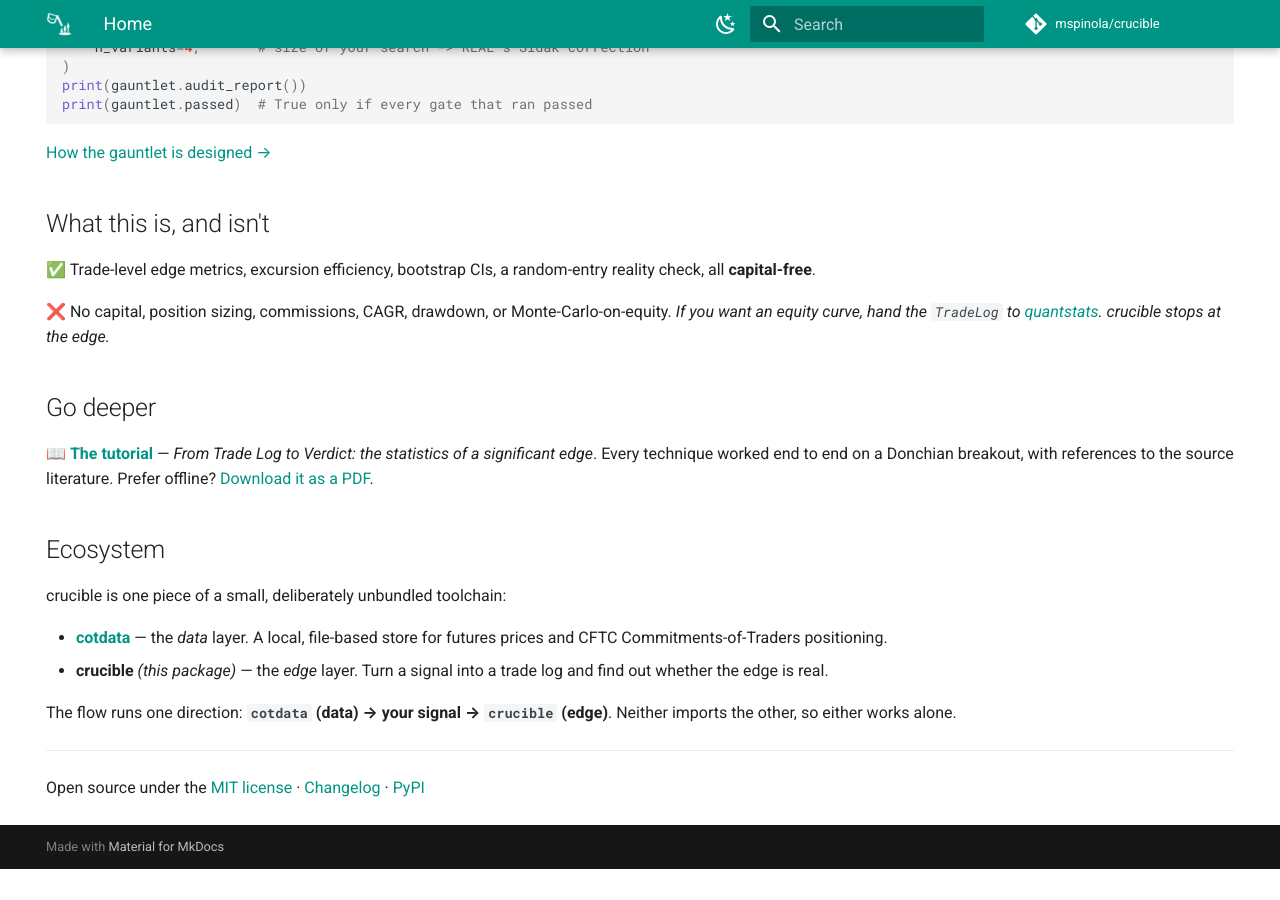
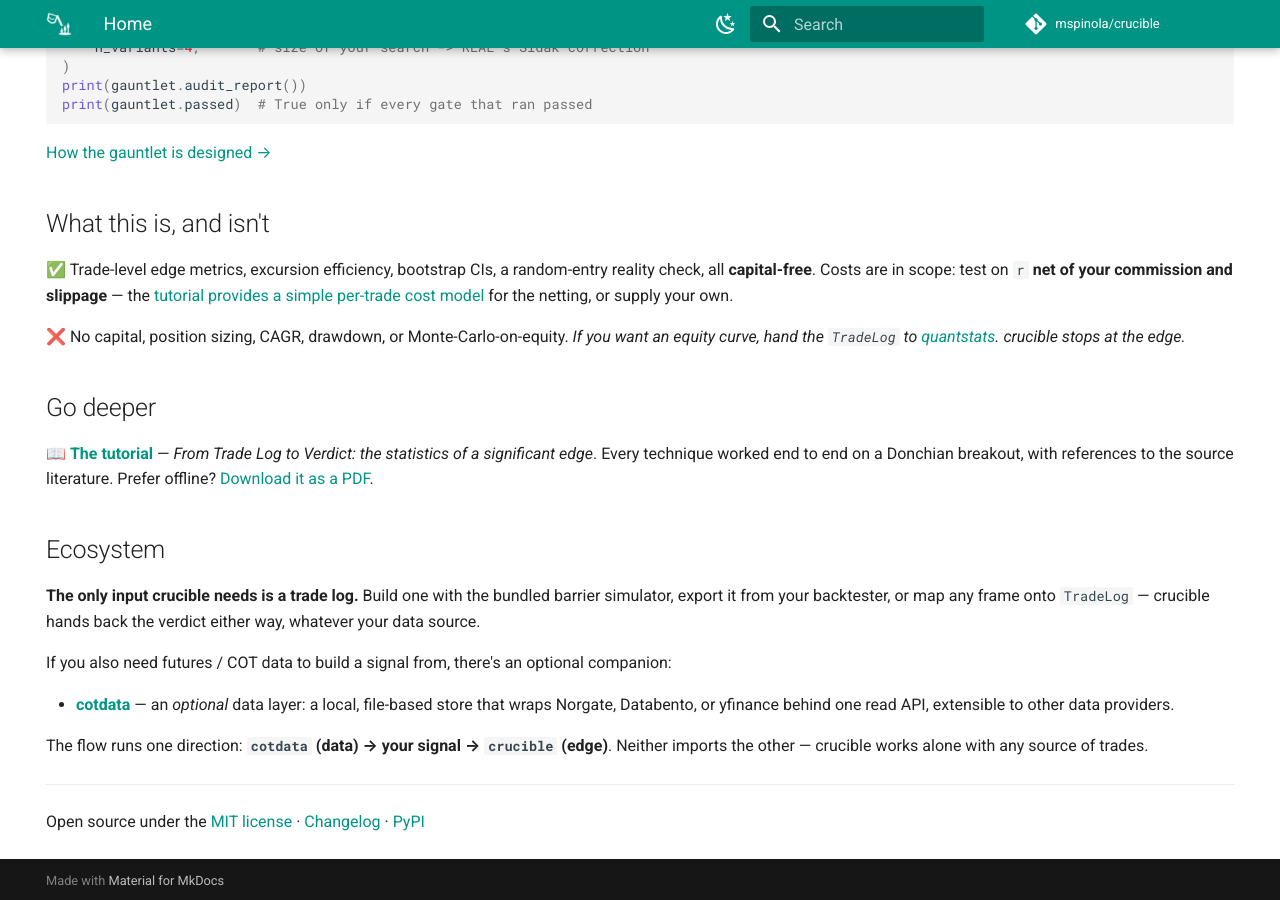
Before and after one commit to mspinola/crucible, an MkDocs documentation site: the page built from docs/index.md, in a window 1280 px wide and 900 px high, scrolled down 2535 px. Built offline with MkDocs 1.6.1 and Material for MkDocs 9.7.7, drawn with Linux system fonts in a browser that asks for light colours; comment, search, counter and statistics services are not loaded; before the commit the page ends 3404 px from its top, so only the background shows below that.

Commit message:
docs: costs are in scope; cotdata is an optional companion (#71)
Two corrections to the landing page and README:

- "No commissions" oversold the exclusion. Testing on r net of your
  commission and slippage is in scope, and the tutorial documents a
  simple per-trade cost model (cost_usd / risk_usd, with the fixed
  haircut as the floor). Move costs to the "is" side and link the
  tutorial's netting recipe; the "isn't" list keeps capital, sizing,
  CAGR, drawdown, and MC-on-equity.

- The ecosystem section read as if cotdata were part of the pipeline.
  Lead with the actual contract (the only input crucible needs is a
  trade log, from any source) and describe cotdata as an optional
  companion: a common wrapper around Norgate, Databento, or yfinance
  behind one read API, extensible to other data providers.


Claude-Session: https://claude.ai/code/session_01M3dvdfiAyaEuGfUaY9Z9g9

Co-authored-by: Claude <noreply@anthropic.com>

```diff
--- a/docs/index.md
+++ b/docs/index.md
@@ -179,10 +179,13 @@ print(gauntlet.passed)  # True only if every gate that ran passed
 ## What this is, and isn't
 
 ✅ Trade-level edge metrics, excursion efficiency, bootstrap CIs, a
-random-entry reality check, all **capital-free**.
+random-entry reality check, all **capital-free**. Costs are in scope: test on
+`r` **net of your commission and slippage** — the
+[tutorial provides a simple per-trade cost model](tutorial.md#1-the-substrate-a-risk-normalized-trade-log-r-multiples)
+for the netting, or supply your own.
 
-❌ No capital, position sizing, commissions, CAGR, drawdown, or
-Monte-Carlo-on-equity. *If you want an equity curve, hand the `TradeLog` to
+❌ No capital, position sizing, CAGR, drawdown, or Monte-Carlo-on-equity. *If
+you want an equity curve, hand the `TradeLog` to
 [quantstats](https://github.com/ranaroussi/quantstats). crucible stops at the
 edge.*
 
@@ -195,16 +198,21 @@ Prefer offline? [Download it as a PDF](https://mspinola.github.io/crucible/tutor
 
 ## Ecosystem
 
-crucible is one piece of a small, deliberately unbundled toolchain:
+**The only input crucible needs is a trade log.** Build one with the bundled
+barrier simulator, export it from your backtester, or map any frame onto
+`TradeLog` — crucible hands back the verdict either way, whatever your data
+source.
 
-- **[cotdata](https://github.com/mspinola/cotdata)** — the *data* layer. A
-  local, file-based store for futures prices and CFTC Commitments-of-Traders
-  positioning.
-- **crucible** *(this package)* — the *edge* layer. Turn a signal into a trade
-  log and find out whether the edge is real.
+If you also need futures / COT data to build a signal from, there's an
+optional companion:
+
+- **[cotdata](https://github.com/mspinola/cotdata)** — an *optional* data
+  layer: a local, file-based store that wraps Norgate, Databento, or yfinance
+  behind one read API, extensible to other data providers.
 
 The flow runs one direction: **`cotdata` (data) → your signal → `crucible`
-(edge)**. Neither imports the other, so either works alone.
+(edge)**. Neither imports the other — crucible works alone with any source of
+trades.
 
 ---
 
```
Also changed, not shown: README.md (+17 -12 lines).
